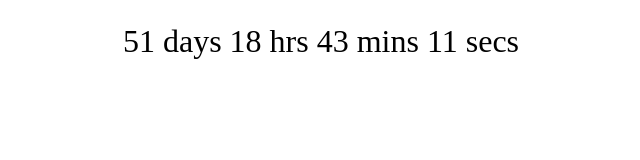
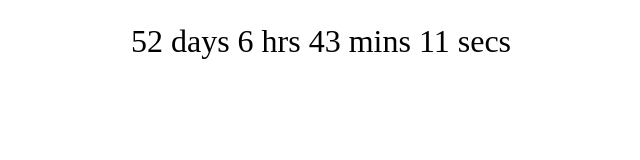
Before and after one commit to JeffSerota/JeffSerota.github.io, a plain HTML site: page index.html in a window 1280 px wide. Shown: the whole page, without its empty margins (319-959 px from the left). Drawn offline with Linux system fonts and the light colour scheme.

Commit message:
Update index.html

```diff
--- a/index.html
+++ b/index.html
@@ -1,5 +1,5 @@
 <script>
-var end = new Date('05/30/2019 10:00 AM');
+var end = new Date('05/30/2019 10:00 PM');
 
     var _second = 1000;
     var _minute = _second * 60;
```
